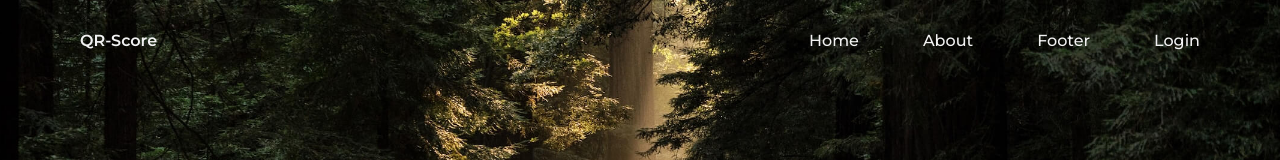
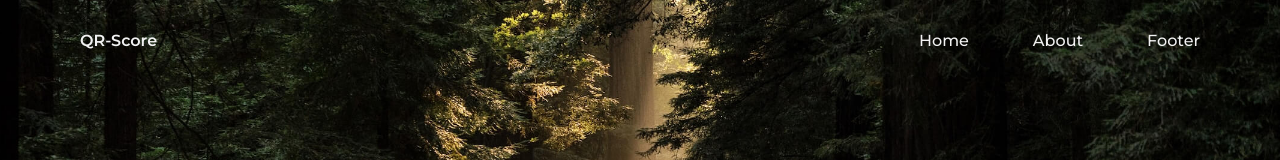
Before and after one commit to Gabriel151324/inicialPage, a plain HTML site: page index.html in a window 1280 px wide. Shown: the top 160 px of the page. Drawn offline with nearby package versions, Linux system fonts and the light colour scheme.

Commit message:
Update index.html
remove 'login' of page

```diff
--- a/index.html
+++ b/index.html
@@ -573,10 +573,6 @@
                     <li class="nav__item">
                         <a href="#footer" class="nav__link">Footer</a>
                     </li>
-
-                    <li class="nav__item">
-                        <a href="#login" class="nav__link">Login</a>
-                    </li>
                 </ul>
 
                 <div class="nav__close" id="nav-close">
```
